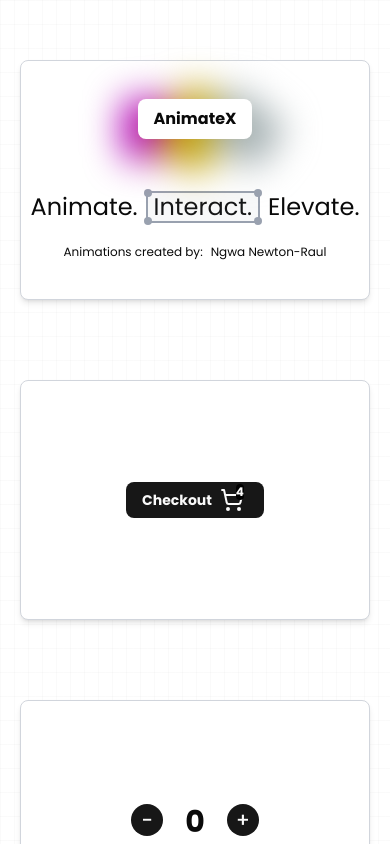
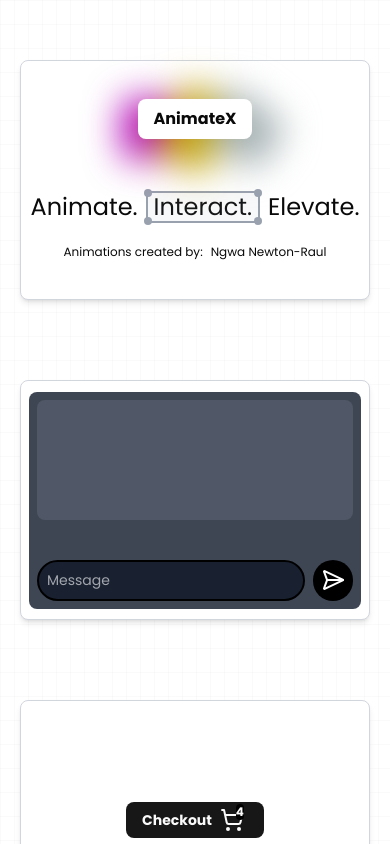
Before and after one commit to Newtaplix/AnimateX, a Next.js app: page / in a window 390 px wide. Built offline with nearby package versions, Linux system fonts and the light colour scheme.

Commit message:
Imessage

```diff
--- a/app/page.tsx
+++ b/app/page.tsx
@@ -5,6 +5,7 @@ import Create from "@/components/create";
 import Choose from "@/components/choose";
 import AnimateX from "@/components/animatex";
 import Carlender from "@/components/calender";
+import Imessage from "@/components/imessage";
 
 
 export default function Home() {
@@ -33,6 +34,9 @@ export default function Home() {
   const ListComponents = [
     {
         item: <AnimateX/>
+    },
+    {
+        item: <Imessage/>
     },
     {
       item: <CheckOut quantity="4" text="Checkout"/>,
@@ -67,7 +71,7 @@ export default function Home() {
           ListComponents.map((item, i) =>
             <div key={i} className="w-full flex items-center justify-center p-5 relative">
 
-                <div className="w-full md:w-170 bg-white min-h-60 md:h-100 lg:h-100 relative shadow-md border border-gray-300 rounded-md mt-10 md:mt-20 flex text-center items-center justify-center">
+                <div className="w-full p-2 md:p-0 md:w-170 bg-white min-h-60 md:h-100 lg:h-100 relative shadow-md border border-gray-300 rounded-md mt-10 md:mt-20 flex text-center items-center justify-center">
                   {item.item}
                 </div>
             </div>
--- a/components/choose.tsx
+++ b/components/choose.tsx
@@ -55,7 +55,7 @@ const Choose = () => {
                 transition={{
                     duration: 0.2
                 }}
-                className='border-2 rounded-md p-2 w-80 border-gray-300 flex-wrap gap-2 flex relative'>
+                className='border-2 rounded-md p-2 w-full md:w-80 border-gray-300 flex-wrap gap-2 flex relative'>
 
                     {
                         choosenSkillList.length === 0 ?
@@ -93,7 +93,7 @@ const Choose = () => {
                     }
 
                 </motion.div>
-                <motion.div layout className='border-2 rounded-md p-2 w-80 border-gray-300 flex gap-2 flex-wrap mt-4 overflow-clip relative pt-7'>
+                <motion.div layout className='border-2 rounded-md p-2 w-full md:w-80 border-gray-300 flex gap-2 flex-wrap mt-4 overflow-clip relative pt-7'>
                     <span className='absolute top-0 left-0 text-xs bg-gray-100 p-1 text-gray-500 rounded-br-md'>
                         skill list
                     </span>
--- /dev/null
+++ b/components/imessage.tsx
@@ -0,0 +1,75 @@
+"use client"
+import React, { useState } from 'react'
+import { SendHorizonal } from 'lucide-react'
+import { motion } from 'framer-motion'
+
+interface MessageProps {
+    message: string,
+    time: string,
+}
+const Imessage = () => {
+
+    const [isTyping, setIsTyping] = useState(false)
+    const [typed, setTyped] = useState("Message")
+    const [messages, setMessages] = useState<MessageProps[]>([])
+    const [numbers, setNumbers]= useState<number[]>([0])
+    const [isSent, setIsSent] = useState(false)
+    const [currentId, setCurrentId] = useState(0)
+    const placeHolder = 'Message'
+    const now = new Date()
+    const time = {hour: now.getHours(), minute: now.getMinutes()}
+
+    const handlesend = () => {
+        const message = {message:typed, time: `${time.hour}:${time.minute} ${time.hour >= 12 ? "PM" : "AM"}`}
+        setMessages(prev => [...prev, message])
+        console.log(messages)
+        setIsTyping(false)
+        setCurrentId(prev => prev + 1)
+        setNumbers(prev => [...prev, currentId])
+        setIsSent(true)
+    }
+
+    // const messages = ["I love you", "Will you marry me!","Booyah!","Dandadan","Solo Leveling Awakening"]
+  return (
+    <div className='w-full bg-gray-900/80 md:w-100 rounded-md p-2'>
+        <motion.div layout className='flex flex-col items-end min-h-30 max-h-65 overflow-y-scroll scrollbar-hide bg-gray-500/40 rounded-md p-2 gap-2'>
+            {
+                messages.map((item, i) =>
+                    <motion.div layout layoutId={`${i}`} style={{borderRadius: "20px", borderTopRightRadius: "0px"}} className='rounded-l-full max-w-[250px] w-fit text-left rounded-br-full flex-col flex text-white text-[14px] px-3 py-1 bg-black/70' key={item.message + i}>
+                        <p className='text-[12px]'>{item.message}</p>
+                        <span className="text-[10px] w-full text-gray-400 text-right">{item.time}</span>
+                    </motion.div>
+                )
+            }
+        </motion.div>
+        <div className='flex gap-2 mt-10 relative'>
+            <div onClick={() => setIsTyping(true)} className='p-2 rounded-full h-fit relative left-0 bg-black flex-1 flex items-center text-left bg-gray-900/79 border-2 border-black'>
+               {
+                    isTyping ?
+                        numbers.map((_,i) =>
+                        i === currentId &&
+                                <div key={i} className='w-fit flex flex-col w-10'>
+                                    <motion.input layout aria-multiline  layoutId={`${currentId}`} autoFocus onFocus={(e) => {
+                                    if(isSent){
+                                        e.target.value = ""
+                                    }
+                                }} onChange={(e) => {
+                                    setIsSent(false)
+                                    setTyped(e.target.value)}} style={{borderRadius: "12px"}} className='bg-gray-900/10 text-[14px] text-white w-full border-none h-full px-1 outline-none'>
+
+                                    </motion.input>
+                                    <span className="bg-white h-0 overflow-hidden">{typed}</span>
+                                </div>
+                            ) :  <motion.span className="text-white/60 w-fit h-full rounded-full text-[14px]">{placeHolder}</motion.span>
+
+               }
+            </div>
+            <motion.div whileHover={{scale: 1.1}} whileTap={{
+                scale: 0.94
+            }} onClick={() => handlesend()} className="rounded-full p-2 text-xl text-white cursor-pointer bg-black"><SendHorizonal/></motion.div>
+        </div>
+    </div>
+  )
+}
+
+export default Imessage
--- a/components/navlinks.tsx
+++ b/components/navlinks.tsx
@@ -27,14 +27,14 @@ const Navlinks = ({ list }:ListProps) => {
         <div>
             <p className='text-center text-gray-500 text-xs mb-3'>/{current}</p>
         </div>
-        <div className='flex p-2 py-1 md:py-2 md:px-4 relative border border-gray-300 rounded-full'>
+        <div className='flex p-2 w-full py-1 md:py-2 md:px-4 relative border border-gray-300 rounded-full'>
             {
                 linkslist.map((items, i) =>
                 <motion.div key={i}
                 onClick={() => setChoosen(i)}
                 onMouseEnter={() => setSelected(i)}
                 onMouseLeave={() => setSelected(choosen)}
-                className='text-black bg-transparent cursor-pointer text-xs md:text-[16px] z-10 font-bold flex items-center justify-center text-center relative px-2 md:px-4 py-1 rounded-full'>
+                className='text-black bg-transparent cursor-pointer text-xs md:text-[16px] z-10 font-bold flex items-center flex-1 justify-center text-center relative px-2 md:px-4 py-1 rounded-full'>
                 <motion.span
                 animate={{
                     color: selected === i ? "white" : "black"
```
